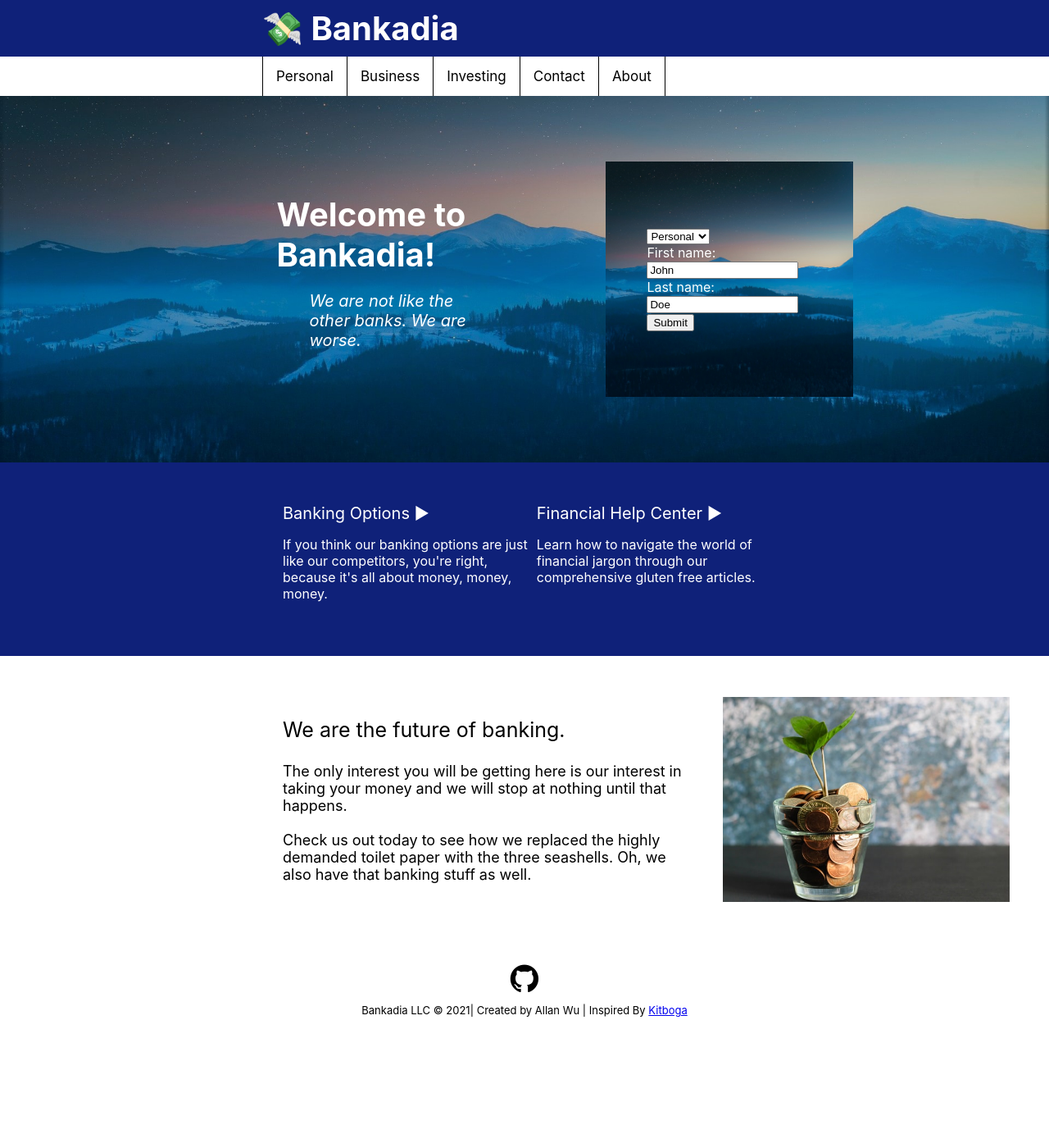
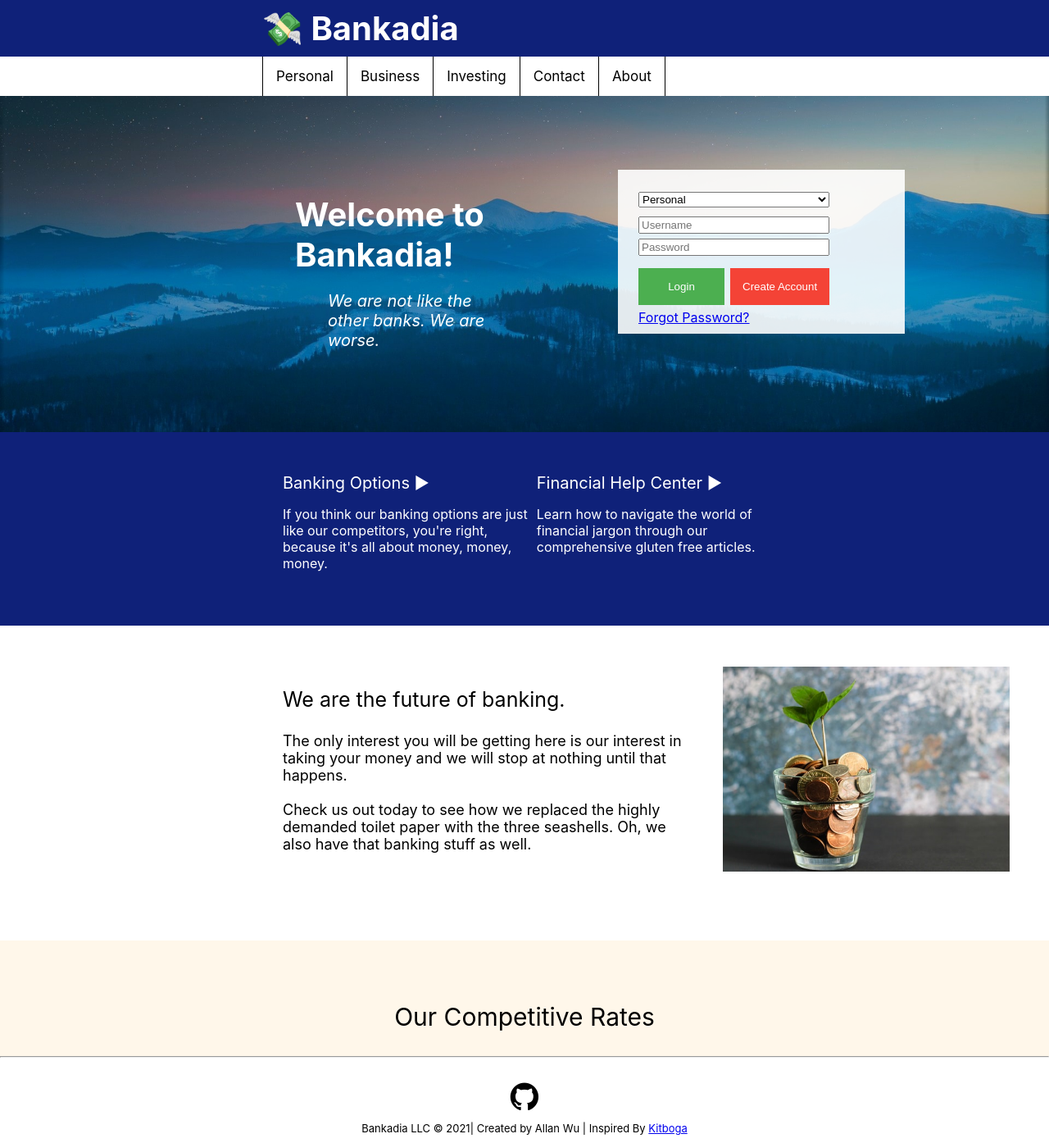
Before and after one commit to ywuhub/Bankadia, a React (Create React App) app: page / in a window 1280 px wide. Shown: the whole page at 82% size. Before the commit the page ends 1250 px from the top, so only its background shows below. Built offline with nearby package versions, Linux system fonts and the light colour scheme.

Commit message:
Created Member Login Panel

```diff
--- a/src/App.css
+++ b/src/App.css
@@ -55,7 +55,8 @@
 .column-login {
     float: left;
     width: 35%;
-    padding-left: 100px;
+    margin-left: 100px;
+    margin-top: 10px;
 }
 
 .row {
@@ -100,8 +101,56 @@
     font-style: oblique;
 }
 
-.login {
-    padding-left: 50px;
+.members {
+    padding: 25px;
+    height: 150px;
+    width: 300px;
+    background-color: rgba(255, 255, 255, 0.89);
+}
+
+input {
+    margin-bottom: 5px;
+}
+
+.fields {
+    width: 75%;
+}
+
+select {
+    margin-bottom: 10px;
+    width: 233px;
+}
+
+.signin {
+  background-color: #4CAF50;
+  border: none;
+  color: white;
+  padding: 15px;
+  margin-top: 10px;
+  width: 35%;
+  text-align: center;
+  display: inline-block;
+}
+
+.signin:hover {
+    opacity: 0.7;
+    cursor: pointer;
+}
+
+.register {
+    background-color: #f44336;
+    border: none;
+    color: white;
+    padding: 15px;
+    margin-top: 10px;
+    margin-left: 7px;
+    text-align: center;
+    display: inline-block;
+}
+
+.register:hover {
+    opacity: 0.7;
+    cursor: pointer;
 }
 
 /* Guide Section */
@@ -136,6 +185,17 @@ p { word-break: normal }
     width: 350px;
     padding-left: 50px;
     object-fit: cover;
+}
+
+/* Rates Section */
+.rates {
+    background-color: #fff7ea;
+}
+
+.rates-title {
+    padding-top: 75px;
+    font-size: 30px;
+    text-align: center;
 }
 
 /* Footer Section */
--- a/src/App.js
+++ b/src/App.js
@@ -34,20 +34,20 @@ function App() {
             <blockquote class="quote">{greeting[index]}</blockquote>
           </div>
           <div class="column-login">
-            <div class="login">
+            <div class="members">
               <form>
-                <select name="accounts" id="accounts">
+                <select name="account" id="account">
                   <option value="personal">Personal</option>
                   <option value="business">Business</option>
                   <option value="investing">Investing</option>
                 </select>
                 <br></br>
-                <label for="fname">First name:</label>
-                <input type="text" id="fname" name="fname" value="John"></input>
-                <label for="lname">Last name:</label>
-                <input type="text" id="lname" name="lname" value="Doe"></input>
-                <input type="submit" value="Submit"></input>
+                <input class="fields" type="text" id="username" name="username" placeholder="Username"></input><br></br>
+                <input class="fields" type="text" id="password" name="password" placeholder="Password"></input><br></br>
+                <input class="signin" type="submit" value="Login"></input>
+                <input class="register" type="button" value="Create Account"></input>
               </form>
+              <a href="#forgot_password" target="_blank">Forgot Password?</a>
             </div>
           </div>
         </div>
@@ -80,6 +80,12 @@ function App() {
         <div id="slideshow"></div>
       </div>
 
+      <div class="rates">
+        <p class="rates-title">Our Competitive Rates</p>
+        <hr></hr>
+
+      </div>
+
       <div class="footer-basic">
         <footer>
           <center><a href="https://github.com/ywuhub" target="_blank" rel="noreferrer"><i class="fa fa-github"></i></a></center>
```
Also changed, not shown: 1 other file (tests, documents, lock files or other folders).
